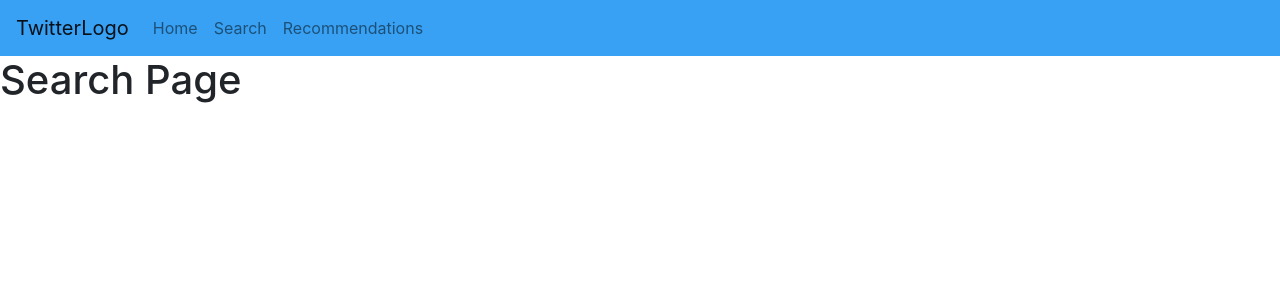
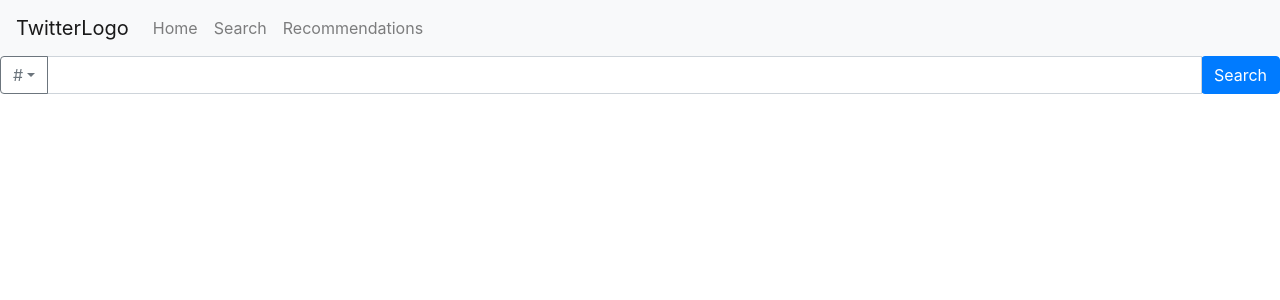
Before and after one commit to MikeMcGrain/tweet_find, a React (Create React App) app: page /search in a window 1280 px wide. Shown: the top 300 px of the page. Built offline with nearby package versions, Linux system fonts and the light colour scheme.

Commit message:
Search bar

```diff
--- a/src/Navigate.js
+++ b/src/Navigate.js
@@ -3,12 +3,12 @@ import { Navbar, Nav } from "react-bootstrap/"
 
 export default function Navigate() {
   return (
-    <Navbar className="navbar" expand="sm">
+    <Navbar bg="light" expand="sm">
       <Navbar.Brand href="/">TwitterLogo </Navbar.Brand>
       <Navbar.Toggle aria-controls="basic-navbar-nav" />
       <Navbar.Collapse id="basic-navbar-nav">
-        <Nav className="nav-text">
-          <Nav.Link className="nav-text" href="/">Home</Nav.Link>
+        <Nav>
+          <Nav.Link href="/">Home</Nav.Link>
           <Nav.Link href="/search">Search</Nav.Link>
           <Nav.Link href="/recommend">Recommendations</Nav.Link>
         </Nav>
--- a/src/Search.js
+++ b/src/Search.js
@@ -1,9 +1,27 @@
-import React from "react"
+import React, { useState } from "react"
+import InputGroup from "react-bootstrap/InputGroup"
+import Dropdown from "react-bootstrap/Dropdown"
+import DropdownButton from "react-bootstrap/DropdownButton"
+import Form from "react-bootstrap/Form"
+import Button from "react-bootstrap/Button"
 
 export default function Search() {
+  const [hashOrAt, setHashOrAt] = useState("#")
   return (
     <div>
-      <h1>Search Page</h1>
+      <InputGroup className="mb-3">
+        <DropdownButton
+          as={InputGroup.Prepend}
+          variant="outline-secondary"
+          title={hashOrAt}
+          id="input-group-dropdown-1"
+        >
+          <Dropdown.Item onClick={() => setHashOrAt("#")}>#</Dropdown.Item>
+          <Dropdown.Item onClick={() => setHashOrAt("@")}>@</Dropdown.Item>
+        </DropdownButton>
+        <Form.Control aria-describedby="basic-addon1" />
+        <Button as={InputGroup.Append}>Search</Button>
+      </InputGroup>
     </div>
   )
 }
--- a/src/index.css
+++ b/src/index.css
@@ -1,11 +1,3 @@
-.navbar {
-  background-color: #38A1F3;
-}
-
-.nav-text {
-  color: white;
-}
-
 .jumbotron {
   position: relative;
   background-image: url("./images/background.jpg");
@@ -19,11 +11,12 @@
   top: 20%;
   right: 3%;
   text-align: center;
-  font-size: 2.4vw;
+  font-size: 3vw;
   color: whitesmoke;
   font-family: Helvetica;
 }
 
 .text-block > ul {
   list-style-type: none;
+  font-size: 2.4vw;
 }
```
